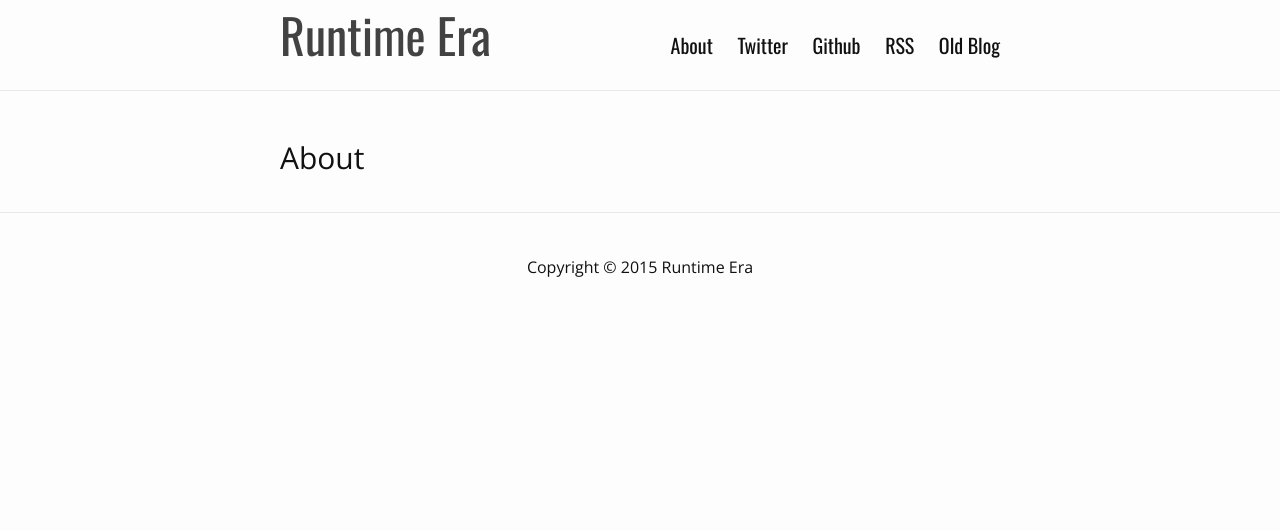
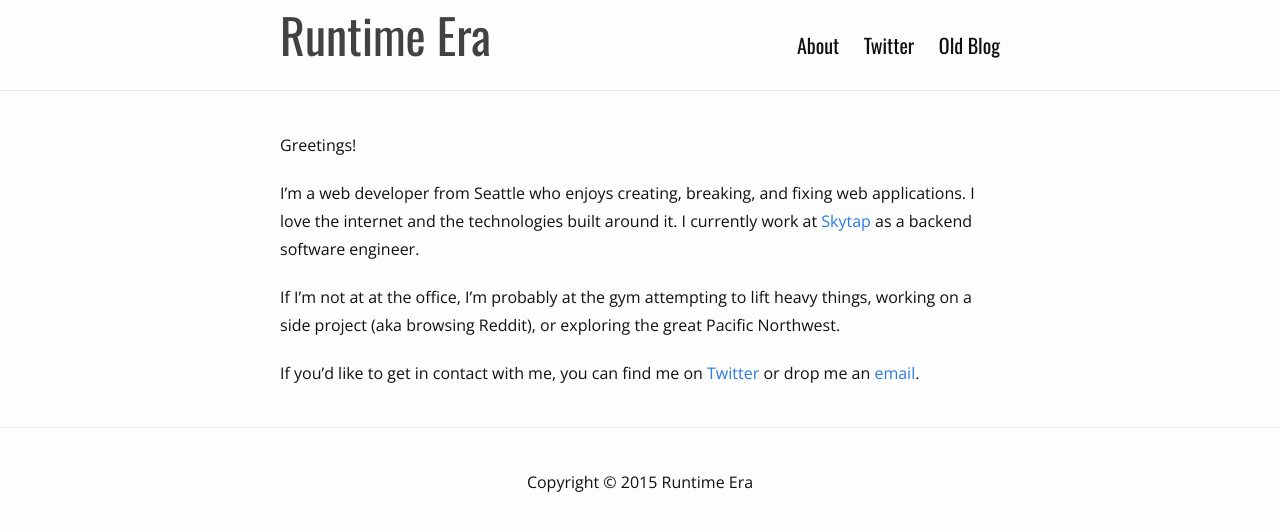
Before and after one commit to era86/era86.github.io, a Jekyll site: the page built from about.markdown, in a window 1280 px wide. Shown: the top 531 px of the page. Built offline with Jekyll 4.4.1, drawn with Linux system fonts in a browser that asks for light colours.

```diff
--- a/_includes/header.html
+++ b/_includes/header.html
@@ -24,14 +24,6 @@
           Twitter
         </a>
 
-        <a class="page-link" href="http://www.github.com/{{ site.github_username }}">
-          Github
-        </a>
-
-        <a class="page-link" href="{{ "/feed.xml" | prepend: site.baseurl }}">
-          RSS
-        </a>
-
         <a class="page-link" href="http://www.runtime-era.blogspot.com">
           Old Blog
         </a>
--- /dev/null
+++ b/_layouts/about.html
@@ -0,0 +1,13 @@
+---
+layout: default
+---
+<div class="post">
+
+  <header class="post-header">
+  </header>
+
+  <article class="post-content">
+    {{ content }}
+  </article>
+
+</div>
--- /dev/null
+++ b/about.markdown
@@ -0,0 +1,13 @@
+---
+layout: about
+title: About
+permalink: /about/
+---
+
+Greetings!
+
+I'm a web developer from Seattle who enjoys creating, breaking, and fixing web applications. I love the internet and the technologies built around it. I currently work at [Skytap](https://www.skytap.com/) as a backend software engineer.
+
+If I'm not at at the office, I'm probably at the gym attempting to lift heavy things, working on a side project (aka browsing Reddit), or exploring the great Pacific Northwest.
+
+If you'd like to get in contact with me, you can find me on [Twitter](http://www.twitter.com/chedda86) or drop me an [email](mailto:ancheta86@gmail.com).
--- a/about.md
+++ /dev/null
@@ -1,5 +0,0 @@
----
-layout: page
-title: About
-permalink: /about/
----
```
Also changed, not shown: _drafts/2015-04-03-welcome-to-jekyll.markdown (deleted, +0 -9 lines), _drafts/2015-07-01-why-i-left-blogger-for-jekyll.markdown (added, +35 -0 lines).
